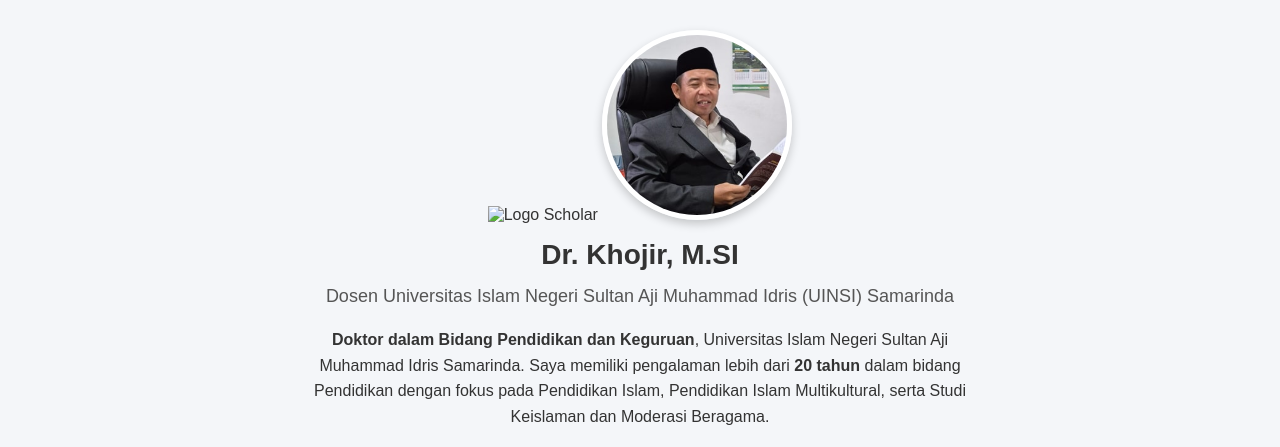
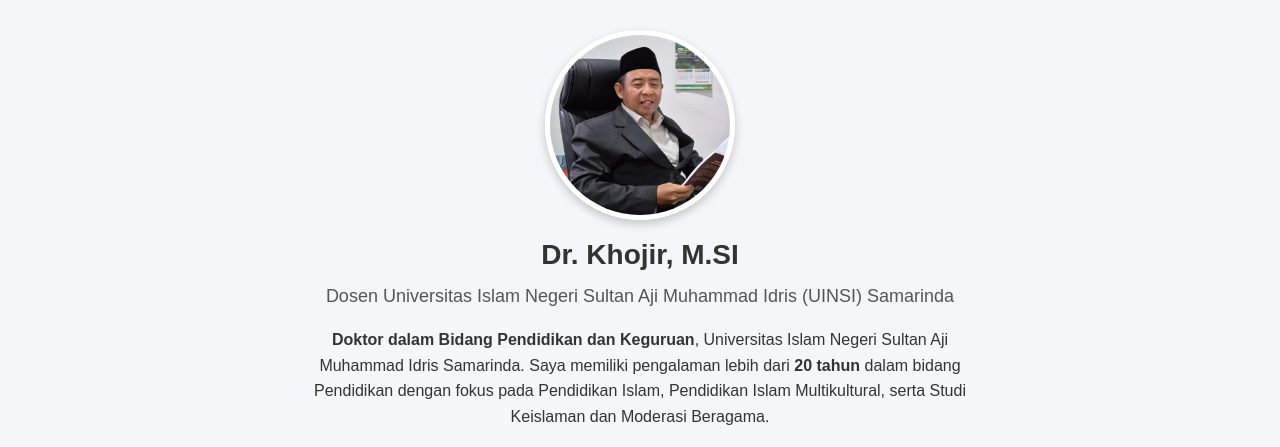
Before and after one commit to khojir-dev/khojir-uinsi, a plain HTML site: page index.html in a window 1280 px wide. Shown: the top 447 px of the page. Drawn offline with Linux system fonts and the light colour scheme.

Commit message:
Update index.html

```diff
--- a/index.html
+++ b/index.html
@@ -53,7 +53,6 @@
   </style>
 </head>
 <body>
-  <img src="google scholar png.png" alt="Logo Scholar">
   <!-- Foto profil -->
   <img src="prof-khojir.jpg" alt="prof-khojir" class="profile-img">
 
```
